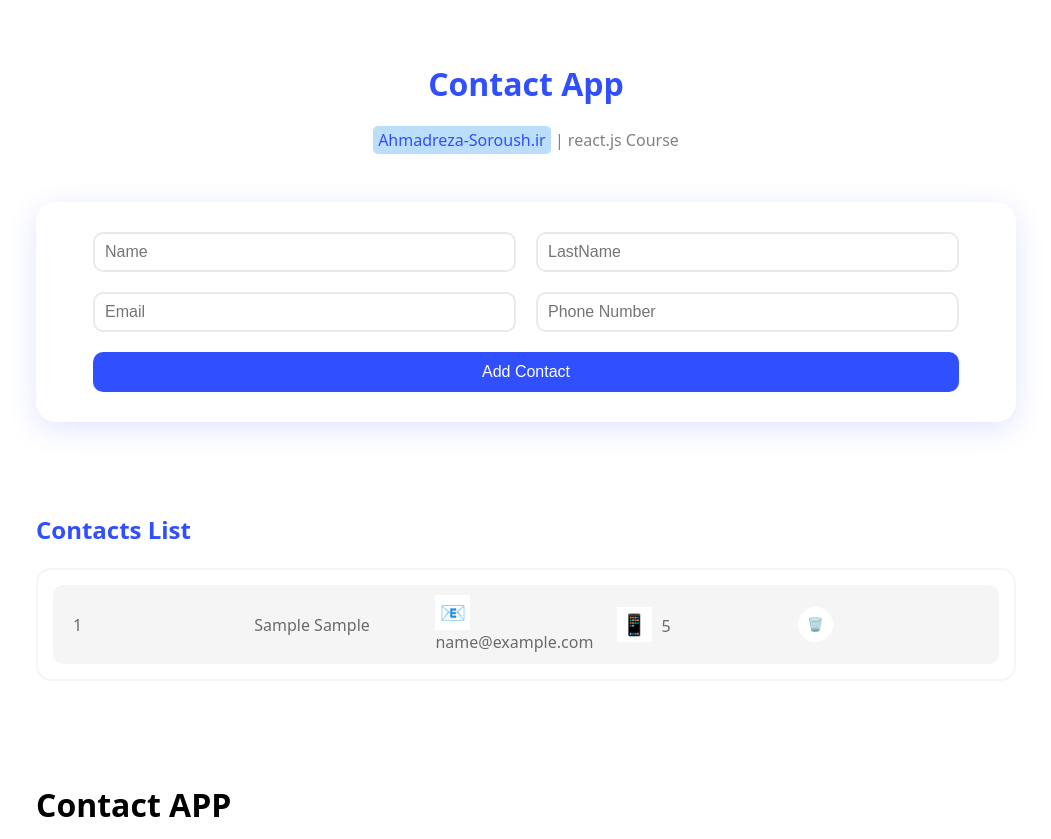
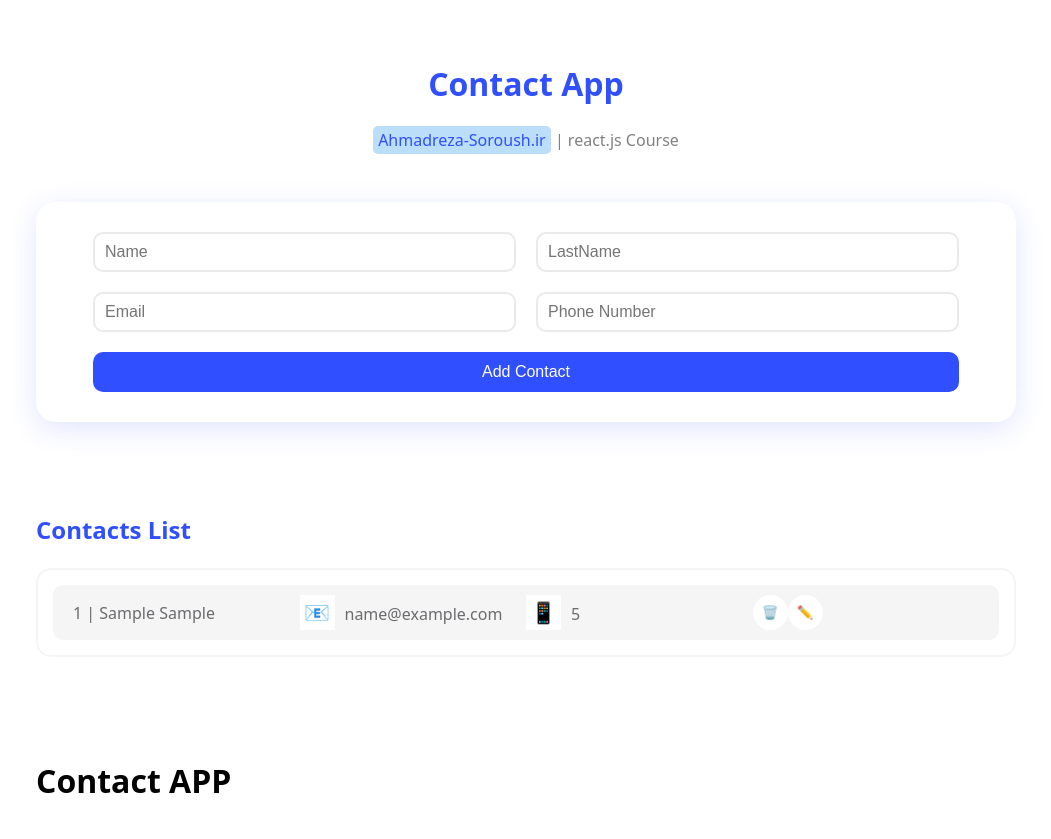
Before and after one commit to peter-soroush/ContactApp, a React (Vite) app: page / in a window 1280 px wide. Both pictures are taken after typing "Sample", "Sample", "name@example.com", "5" into the empty fields and a click on the button "Add Contact". Shown: the whole page, without its empty margins (114-1165 px from the left). After the commit the page ends 815 px from the top, so only its background shows below. Built offline with nearby package versions, Linux system fonts and the light colour scheme.

Commit message:
Adding Edit Button to the contacts

```diff
--- a/package.json
+++ b/package.json
@@ -23,6 +23,6 @@
     "eslint-plugin-react-hooks": "^5.2.0",
     "eslint-plugin-react-refresh": "^0.4.22",
     "globals": "^16.4.0",
-    "vite": "^7.1.7"
+    "vite": "^7.1.12"
   }
 }
--- a/src/components/ContactItem.jsx
+++ b/src/components/ContactItem.jsx
@@ -4,12 +4,12 @@ function ContactItem({
   data: { id, name, lastName, email, phone },
   deleteHandeler,
   index,
+  editHandeler,
 }) {
   return (
     <li className={style.item}>
-      <p>{index + 1}</p>
       <p>
-        {name} {lastName}
+        {index + 1} | {name} {lastName}
       </p>
       <p>
         <span>📧</span>
@@ -21,6 +21,9 @@ function ContactItem({
       </p>
       <p>
         <button onClick={() => deleteHandeler(id)}>🗑️</button>
+        <button onClick={() => editHandeler(id, name, lastName, email, phone)}>
+          ✏️
+        </button>
       </p>
     </li>
   );
--- a/src/components/Contacts.jsx
+++ b/src/components/Contacts.jsx
@@ -8,6 +8,8 @@ import { v7 } from "uuid";
 import Styles from "./Contacts.module.css";
 
 function Contacts() {
+  const [currentId, setID] = useState("");
+  const [editContactBtn, setEdit] = useState(false);
   const [alert, setAlert] = useState("");
   const [contacts, setContacts] = useState([]);
   const [contact, setContact] = useState({
@@ -21,8 +23,22 @@ function Contacts() {
   const deleteHandeler = (id) => {
     const newContacts = contacts.filter((contact) => contact.id !== id);
     setContacts(newContacts);
+    console.log(newContacts);
   };
 
+  const editHandeler = (id, name, lastName, email, phone) => {
+    setEdit(true);
+    setContact({ name: name, lastName: lastName, email: email, phone: phone });
+    setID(id);
+  };
+
+  const editActionHandeler = () => {
+    console.log({ currentId });
+    deleteHandeler(currentId);
+    setEdit(false);
+
+    addHandeler();
+  };
   const addHandeler = () => {
     if (!contact.name) {
       setAlert("Please Enter Valid Name");
@@ -59,10 +75,19 @@ function Contacts() {
             onChange={changeHandeler}
           />
         ))}
-        <button onClick={addHandeler}>Add Contact</button>
+        <button
+          onClick={editContactBtn ? editActionHandeler : addHandeler}
+          className={editContactBtn ? Styles.editBTN : ""}
+        >
+          {editContactBtn ? "Edit" : "Add Contact"}
+        </button>
       </div>
       <div className={Styles.alert}>{alert && <p>{alert}</p>}</div>
-      <Contactslist contacts={contacts} deleteHandeler={deleteHandeler} />
+      <Contactslist
+        contacts={contacts}
+        deleteHandeler={deleteHandeler}
+        editHandeler={editHandeler}
+      />
     </div>
   );
 }
--- a/src/components/Contacts.module.css
+++ b/src/components/Contacts.module.css
@@ -42,6 +42,10 @@
   transition: 0.2s all ease-in-out;
 }
 
+.editBTN {
+  background-color: #07d553 !important;
+}
+
 .form button:hover {
   box-shadow: #0c2ad487 0px 7px 29px 0px;
 }
--- a/src/components/Contactslist.jsx
+++ b/src/components/Contactslist.jsx
@@ -1,7 +1,7 @@
 import React from "react";
 import ContactItem from "./ContactItem";
 import styles from "./ContactList.module.css";
-function Contactslist({ contacts, deleteHandeler }) {
+function Contactslist({ contacts, deleteHandeler, editHandeler }) {
   return (
     <div className={styles.container}>
       <h3>Contacts List</h3>
@@ -13,11 +13,12 @@ function Contactslist({ contacts, deleteHandeler }) {
               data={contact}
               deleteHandeler={deleteHandeler}
               index={index}
+              editHandeler={editHandeler}
             />
           ))}
         </ul>
       ) : (
-        <p className={styles.message}>No Contacts Yet!</p>
+        <p className={styles.message}>No Contact Yet!</p>
       )}
     </div>
   );
```
Also changed, not shown: 1 other file (tests, documents, lock files or other folders).
